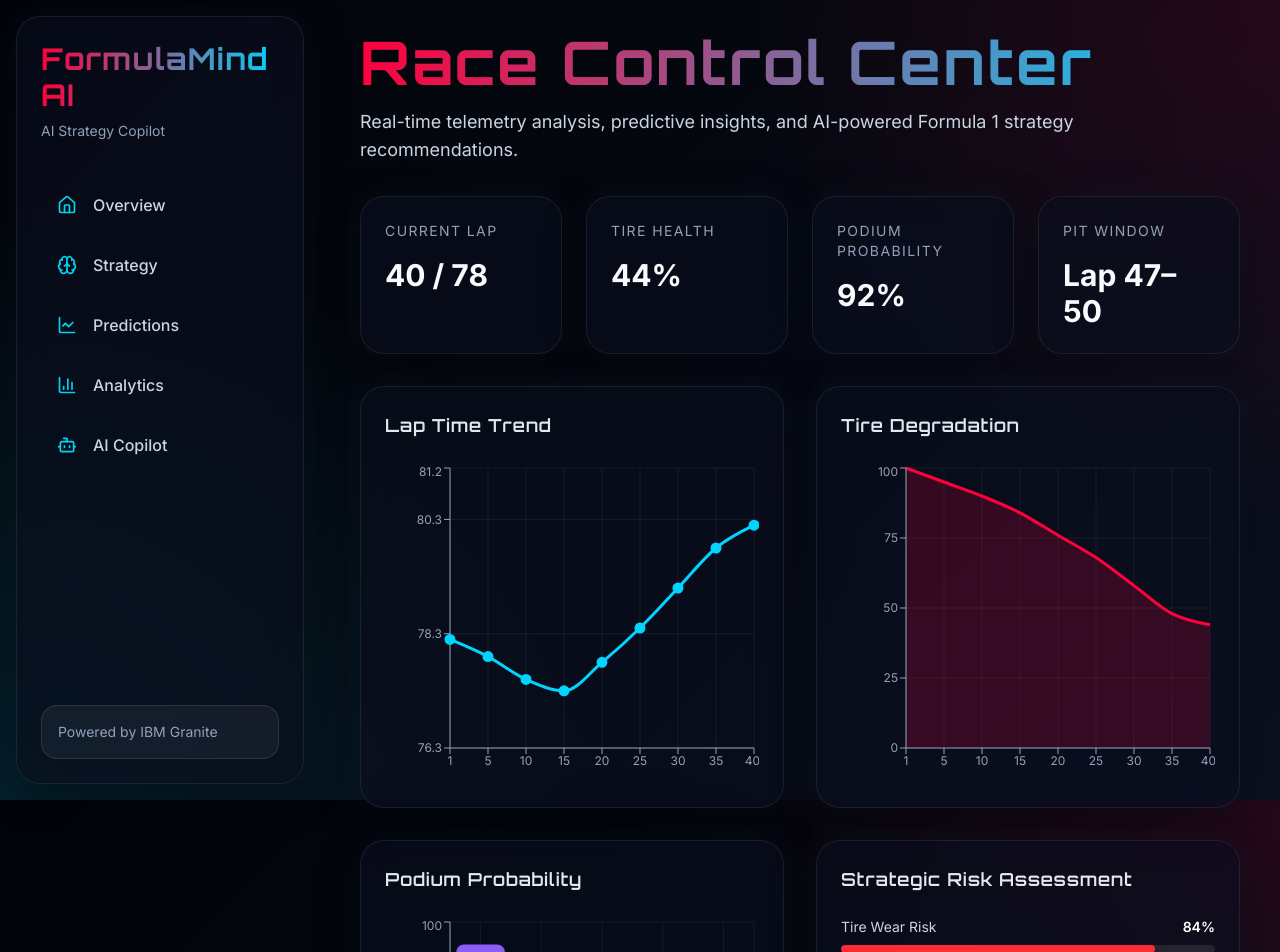
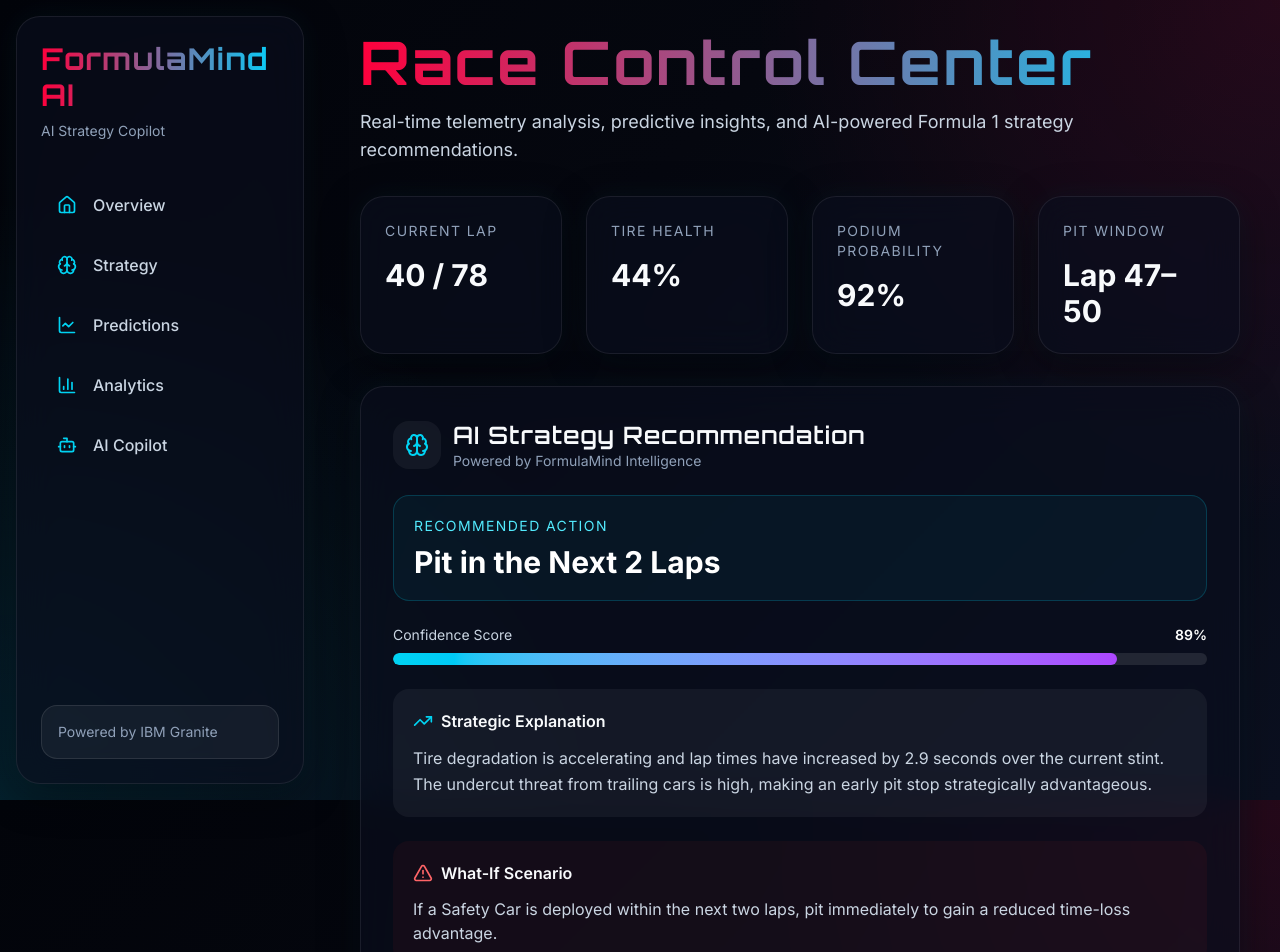
Before and after one commit to suyash-jaiswal-7/formulamind-ai, a Next.js app in the folder frontend/: page / in a window 1280 px wide. Shown: the top 952 px of the page. Built offline with nearby package versions, Linux system fonts and the light colour scheme.

Commit message:
Refactor strategy card to use dynamic data

```diff
--- a/frontend/src/app/page.tsx
+++ b/frontend/src/app/page.tsx
@@ -1,9 +1,10 @@
 import DashboardShell from "@/components/layout/DashboardShell";
-
+import StrategyCard from "@/components/strategy/StrategyCard";
 import LapTimeChart from "@/components/charts/LapTimeChart";
 import TireDegradationChart from "@/components/charts/TireDegradationChart";
 import PodiumProbabilityChart from "@/components/charts/PodiumProbabilityChart";
 import RiskAssessmentPanel from "@/components/charts/RiskAssessmentPanel";
+import { strategyRecommendation } from "@/data/strategy";
 
 export default function Home() {
   return (
@@ -37,6 +38,9 @@ export default function Home() {
           ))}
         </div>
 
+        {/* AI Strategy Recommendation */}
+        <StrategyCard strategy={strategyRecommendation} />
+
         {/* Main Analytics Grid */}
         <div className="grid gap-8 xl:grid-cols-2">
           <LapTimeChart />
--- /dev/null
+++ b/frontend/src/components/strategy/StrategyCard.tsx
@@ -0,0 +1,85 @@
+"use client";
+
+import { motion } from "framer-motion";
+import { Brain, AlertTriangle, TrendingUp } from "lucide-react";
+import type { StrategyRecommendation } from "@/data/strategy";
+
+type StrategyCardProps = {
+  strategy: StrategyRecommendation;
+};
+
+export default function StrategyCard({ strategy }: StrategyCardProps) {
+  return (
+    <motion.div
+      initial={{ opacity: 0, y: 30 }}
+      animate={{ opacity: 1, y: 0 }}
+      transition={{ duration: 0.7 }}
+      className="glass-card p-8"
+    >
+      {/* Header */}
+      <div className="mb-6 flex items-center gap-3">
+        <div className="rounded-2xl bg-white/5 p-3">
+          <Brain className="h-6 w-6 text-cyan-400" />
+        </div>
+
+        <div>
+          <h3 className="text-2xl font-semibold">AI Strategy Recommendation</h3>
+          <p className="text-sm text-slate-400">
+            Powered by FormulaMind Intelligence
+          </p>
+        </div>
+      </div>
+
+      {/* Recommendation */}
+      <div className="mb-6 rounded-2xl border border-cyan-400/20 bg-cyan-400/5 p-5">
+        <p className="mb-2 text-sm uppercase tracking-widest text-cyan-300">
+          Recommended Action
+        </p>
+        <p className="text-3xl font-bold text-white">
+          {strategy.action}
+        </p>
+      </div>
+
+      {/* Confidence */}
+      <div className="mb-6">
+        <div className="mb-2 flex justify-between text-sm">
+          <span className="text-slate-300">Confidence Score</span>
+          <span className="font-semibold text-white">
+            {strategy.confidence}%
+          </span>
+        </div>
+
+        <div className="h-3 overflow-hidden rounded-full bg-white/10">
+          <div
+            className="h-full rounded-full bg-gradient-to-r from-cyan-400 to-purple-500"
+            style={{ width: `${strategy.confidence}%` }}
+          />
+        </div>
+      </div>
+
+      {/* Explanation */}
+      <div className="mb-6 rounded-2xl bg-white/5 p-5">
+        <div className="mb-3 flex items-center gap-2">
+          <TrendingUp className="h-5 w-5 text-cyan-400" />
+          <span className="font-semibold">Strategic Explanation</span>
+        </div>
+
+        <p className="leading-relaxed text-slate-300">
+          {strategy.explanation}
+        </p>
+      </div>
+
+      {/* What-If Scenario */}
+      <div className="rounded-2xl bg-red-500/5 p-5">
+        <div className="mb-3 flex items-center gap-2">
+          <AlertTriangle className="h-5 w-5 text-red-400" />
+          <span className="font-semibold">What-If Scenario</span>
+        </div>
+
+        <p className="text-slate-300">
+          {strategy.whatIf}
+        </p>
+      </div>
+    </motion.div>
+  );
+}
--- /dev/null
+++ b/frontend/src/data/strategy.ts
@@ -0,0 +1,10 @@
+export const strategyRecommendation = {
+  action: "Pit in the Next 2 Laps",
+  confidence: 89,
+  explanation:
+    "Tire degradation is accelerating and lap times have increased by 2.9 seconds over the current stint. The undercut threat from trailing cars is high, making an early pit stop strategically advantageous.",
+  whatIf:
+    "If a Safety Car is deployed within the next two laps, pit immediately to gain a reduced time-loss advantage.",
+};
+
+export type StrategyRecommendation = typeof strategyRecommendation;
```
